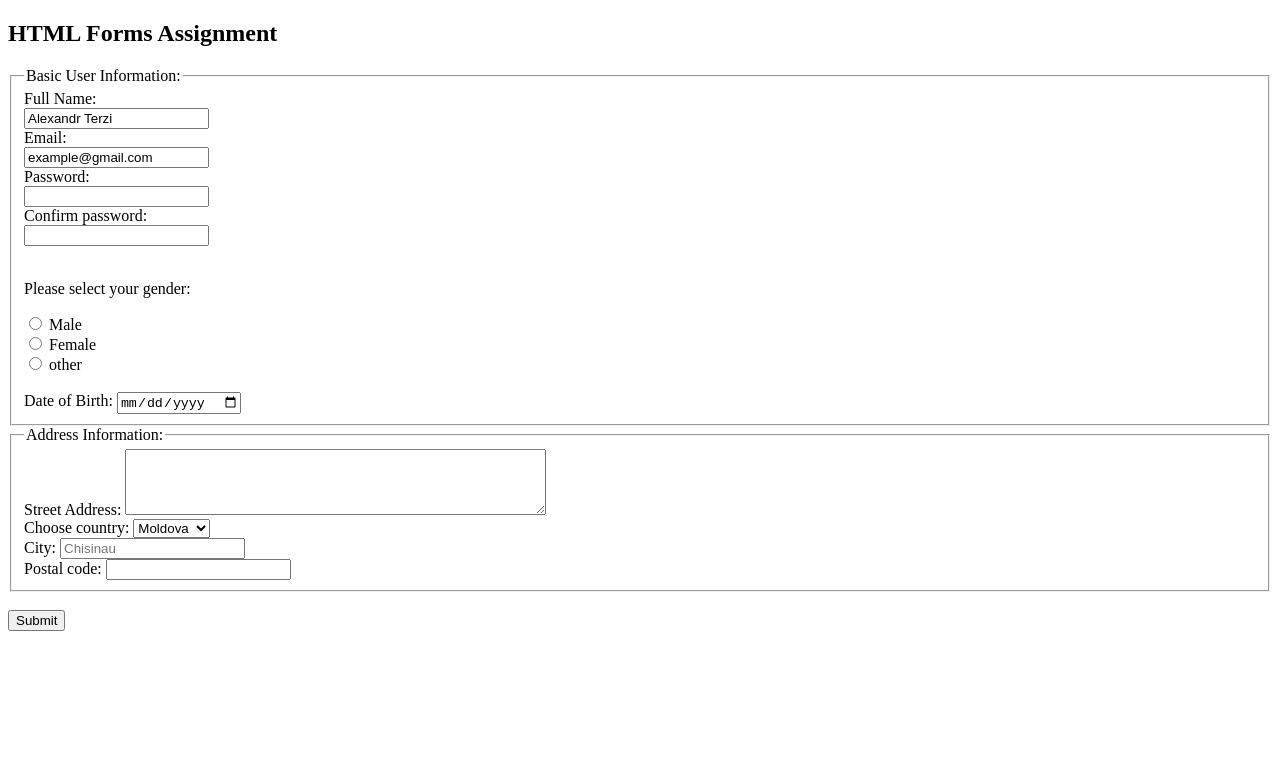
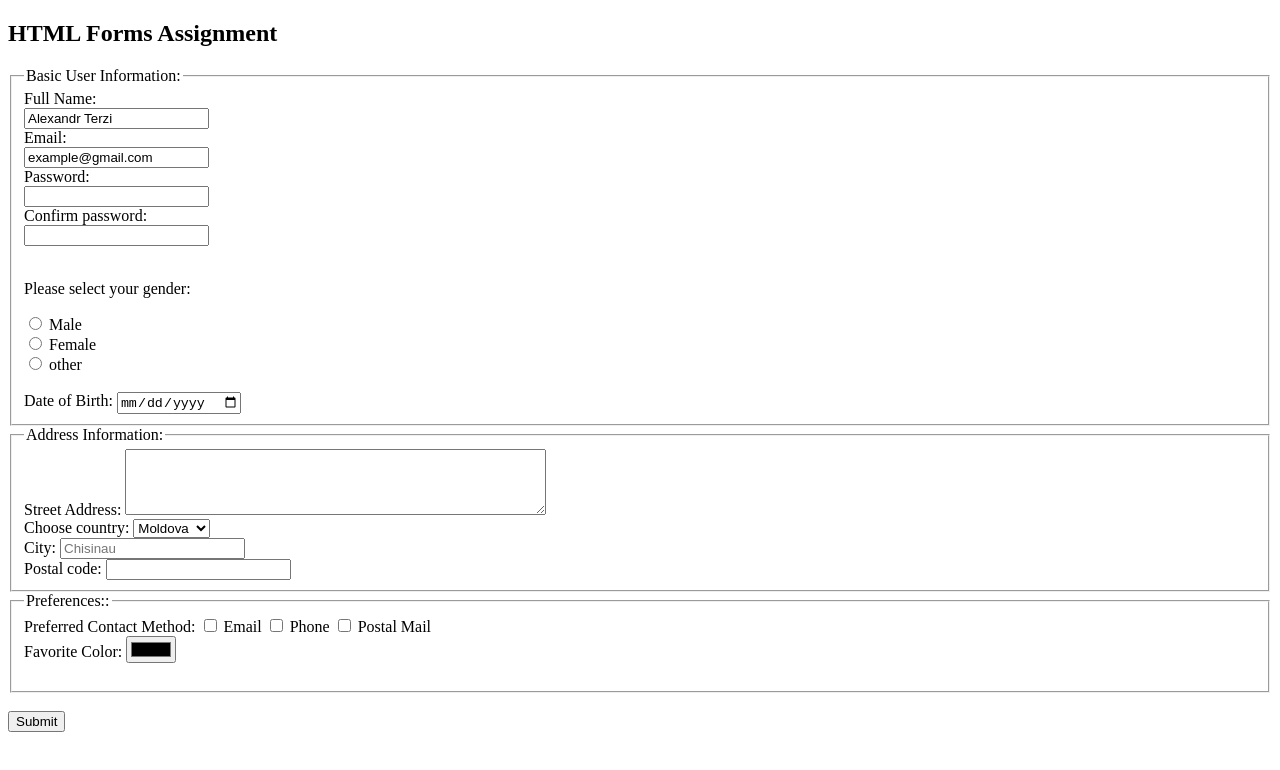
Before and after one commit to shurachen23/Tekwill-Course, a plain HTML site: page html-forms.html in a window 1280 px wide. Drawn offline with Linux system fonts and the light colour scheme.

Commit message:
add section form preferences

```diff
--- a/html-forms.html
+++ b/html-forms.html
@@ -57,7 +57,18 @@
     <label for="postal">Postal code:</label>
     <input type="number" id="postal" name="postal" value="" ><br>
  </fieldset>
-
+ <fieldset>
+    <legend>Preferences::</legend>
+    <label for="prefer">Preferred Contact Method:</label>
+    <input type="checkbox" id="check-email" name="check-email" value="Email">
+    <label for="check-email"> Email</label>
+    <input type="checkbox" id="check-phone" name="check-phone" value="Phone">
+    <label for="check-phone"> Phone</label>
+    <input type="checkbox" id="check-postal" name="check-postal" value="Postal Mail">
+    <label for="check-postal"> Postal Mail</label><br>
+    <label for="favcolor">Favorite Color:</label>
+  <input type="color" id="favcolor" name="favcolor" value="#000"><br><br>
+ </fieldset>
 
 
  <br> <input type="submit" value="Submit">
```
